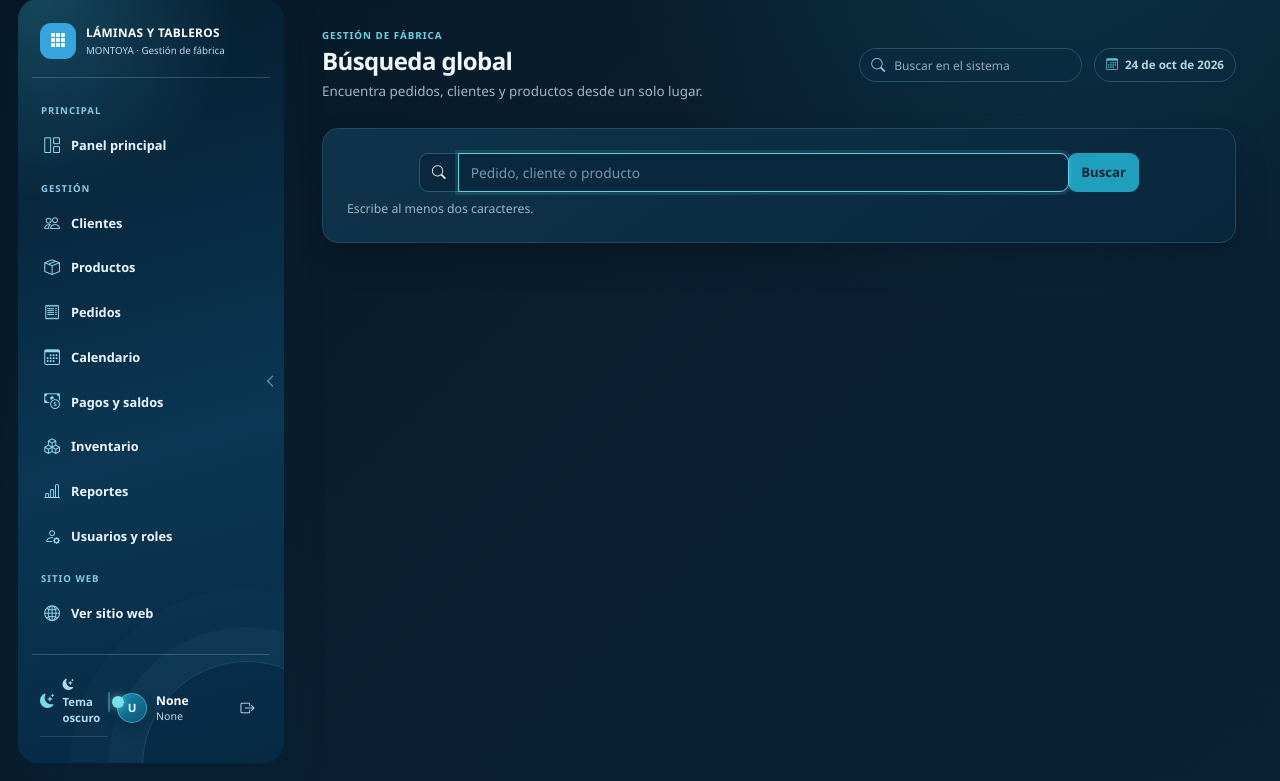
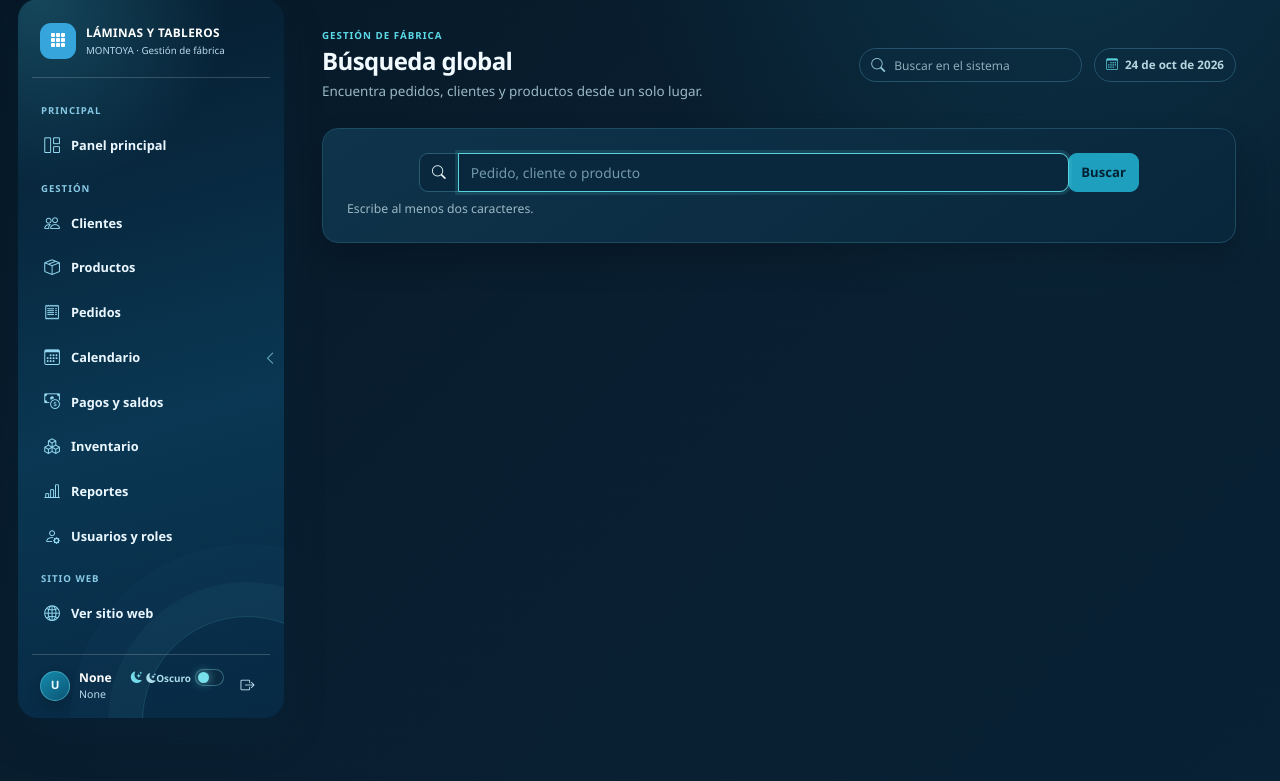
Before and after one commit to davidcaromaldonado90-cmd/fabrica-tejas-app, a Python web app: template templates/buscar.html in a window 1280 px wide. Shown: the part 19-800 px from the top of the page. Run offline with Jinja, Linux system fonts and the light colour scheme; the template is opened without the code that fills it, so the values that code supplies are empty.

Commit message:
Pulir impresión, reportes y controles visuales

```diff
--- a/static/theme-overrides.css
+++ b/static/theme-overrides.css
@@ -319,5 +319,19 @@ body[data-theme="light"] { --canvas: #f2f8fb; --surface: #fff; --ink: #172e43; -
 .row-alert:hover > td { background: #1e4a5d !important; }
 body[data-theme="light"] .row-alert > td { background: #fffaf3 !important; }
 body[data-theme="light"] .row-alert:hover > td { background: #fff4e5 !important; }
+
+/* El selector de apariencia acompaña al perfil, sin ocupar una fila independiente. */
+.user-box { flex-wrap: nowrap !important; align-items: center !important; }
+.user-box .user-details { min-width: 0; flex: 1; }
+.user-name-row { display: flex; align-items: center; gap: 6px; min-width: 0; }
+.user-name-row > strong { flex: 1; min-width: 0; }
+.user-box .theme-control { display: inline-flex; order: initial; flex: 0 0 auto; align-items: center; gap: 4px; margin: 0; padding: 0; border: 0; color: #a9ddea; font-size: .62rem; font-weight: 750; white-space: nowrap; }
+.user-box .theme-control > i { font-size: .72rem; }
+.user-box .theme-control > span { flex: 0 0 auto; }
+.user-box .theme-switch { width: 29px; height: 17px; }
+.user-box .theme-switch span { top: 2px; left: 2px; width: 11px; height: 11px; }
+.user-box .theme-switch[aria-checked="false"] span { transform: translateX(12px); }
+.app-shell.sidebar-collapsed .user-box .theme-control { display: none; }
+
 /* Búsqueda global y documentos comerciales. */
 .topbar-tools{display:flex;align-items:center;gap:12px}.topbar-search{display:flex;align-items:center;gap:7px;min-width:220px;height:34px;padding:0 11px;border:1px solid #24536b;border-radius:999px;background:rgba(12,44,64,.72);color:#94c9d7}.topbar-search input{width:100%;border:0;outline:0;background:transparent;color:#e8f8fb;font-size:.75rem}.topbar-search input::placeholder{color:#8eadba}.search-global-form{max-width:720px;margin:auto}.list-group-item{border-color:#1e4c62!important;background:transparent!important;color:#dceff4!important}.list-group-item small{display:block;margin-top:3px;color:#9bb8c6}.list-group-item:hover{background:#103a51!important;color:#fff!important}.list-group-item:hover small{color:#bce3ec}.permission-card{height:100%;padding:18px;border:1px solid #1e4c62;border-radius:14px;background:#0c3047}.permission-card i{color:#67dce8}.permission-card small{display:block;margin-top:7px;color:#9bb8c6;line-height:1.45}body[data-theme="light"] .list-group-item{border-color:#e0eaf0!important;color:#172e43!important}body[data-theme="light"] .list-group-item small{color:#63798c}body[data-theme="light"] .list-group-item:hover{background:#f7fbfd!important}body[data-theme="light"] .permission-card{border-color:#d8e5ed;background:#f7fbfd}@media(max-width:760px){.topbar-search{display:none}}
--- a/templates/base.html
+++ b/templates/base.html
@@ -132,16 +132,15 @@
 </a>
     </nav>
     <div class="user-box">
-    <div class="theme-control" aria-label="Apariencia de la aplicación">
+<span class="user-avatar">{{ session.get('usuario_nombre', 'U')[0]|upper }}</span>
+<div class="user-details">
+<div class="user-name-row"><strong>{{ session.get('usuario_nombre') }}</strong><div class="theme-control" aria-label="Apariencia de la aplicación">
       <i class="bi bi-moon-stars-fill" aria-hidden="true"></i>
-      <span>Tema oscuro</span>
+      <span>Oscuro</span>
       <button class="theme-switch" id="themeToggle" type="button" role="switch" aria-checked="true" aria-label="Cambiar a modo claro">
         <span></span>
       </button>
-    </div>
-<span class="user-avatar">{{ session.get('usuario_nombre', 'U')[0]|upper }}</span>
-<div>
-<strong>{{ session.get('usuario_nombre') }}</strong>
+    </div></div>
 <small>{{ rol }}</small>
 </div>
 <a class="logout" href="/cerrar-sesion" title="Cerrar sesión">
@@ -223,7 +222,7 @@ const sidebarToggle=document.getElementById('sidebarToggle');
 const applySidebarState=collapsed=>{document.querySelector('.app-shell').classList.toggle('sidebar-collapsed',collapsed);sidebarToggle.setAttribute('aria-expanded',String(!collapsed));sidebarToggle.setAttribute('aria-label',collapsed?'Expandir barra lateral':'Minimizar barra lateral');sidebarToggle.title=collapsed?'Expandir barra lateral':'Minimizar barra lateral';document.querySelectorAll('.primary-nav a').forEach(link=>{link.title=collapsed?link.textContent.trim():''})};
 try{applySidebarState(localStorage.getItem('sidebar-collapsed')==='true');sidebarToggle.addEventListener('click',()=>{const collapsed=!document.querySelector('.app-shell').classList.contains('sidebar-collapsed');applySidebarState(collapsed);localStorage.setItem('sidebar-collapsed',String(collapsed))})}catch(error){sidebarToggle.addEventListener('click',()=>applySidebarState(!document.querySelector('.app-shell').classList.contains('sidebar-collapsed')))}
 const themeToggle=document.getElementById('themeToggle');
-const applyTheme=theme=>{const dark=theme!=='light';document.body.dataset.theme=dark?'dark':'light';themeToggle.setAttribute('aria-checked',String(dark));themeToggle.setAttribute('aria-label',dark?'Cambiar a modo claro':'Cambiar a modo oscuro');themeToggle.previousElementSibling.className=dark?'bi bi-moon-stars-fill':'bi bi-sun-fill';themeToggle.parentElement.querySelector('span').textContent=dark?'Tema oscuro':'Tema claro';};
+const applyTheme=theme=>{const dark=theme!=='light';document.body.dataset.theme=dark?'dark':'light';themeToggle.setAttribute('aria-checked',String(dark));themeToggle.setAttribute('aria-label',dark?'Cambiar a modo claro':'Cambiar a modo oscuro');themeToggle.previousElementSibling.className=dark?'bi bi-moon-stars-fill':'bi bi-sun-fill';themeToggle.parentElement.querySelector('span').textContent=dark?'Oscuro':'Claro';};
 try{applyTheme(localStorage.getItem('app-theme')||'dark');themeToggle.addEventListener('click',()=>{const next=document.body.dataset.theme==='dark'?'light':'dark';applyTheme(next);localStorage.setItem('app-theme',next)})}catch(error){themeToggle.addEventListener('click',()=>applyTheme(document.body.dataset.theme==='dark'?'light':'dark'))}
 </script>
 {% block scripts %}{% endblock %}
```
Also changed, not shown: app.py (+30 -10 lines), templates/empresa.html (+2 -2 lines), templates/remision.html (+16 -1 lines).
